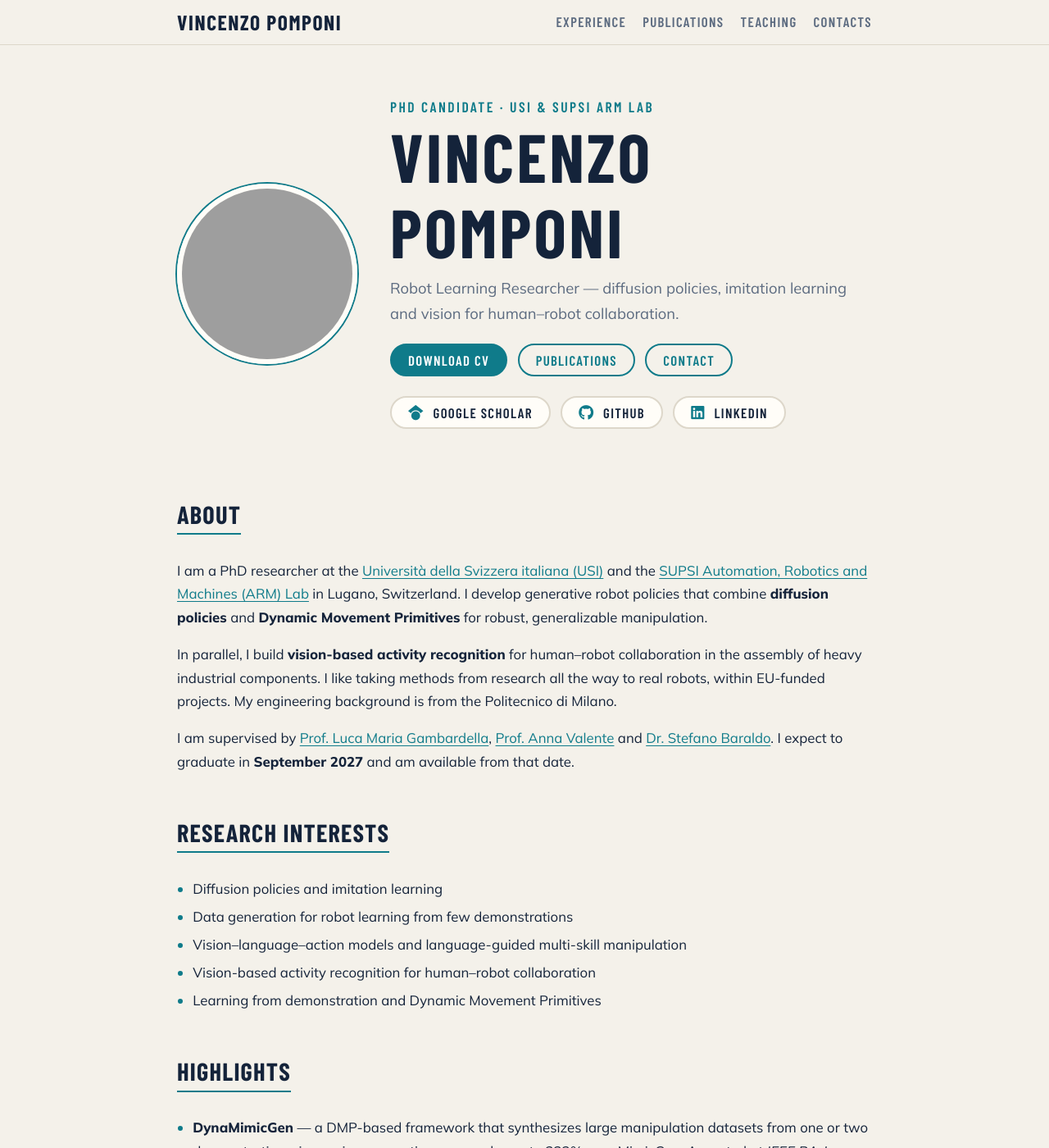
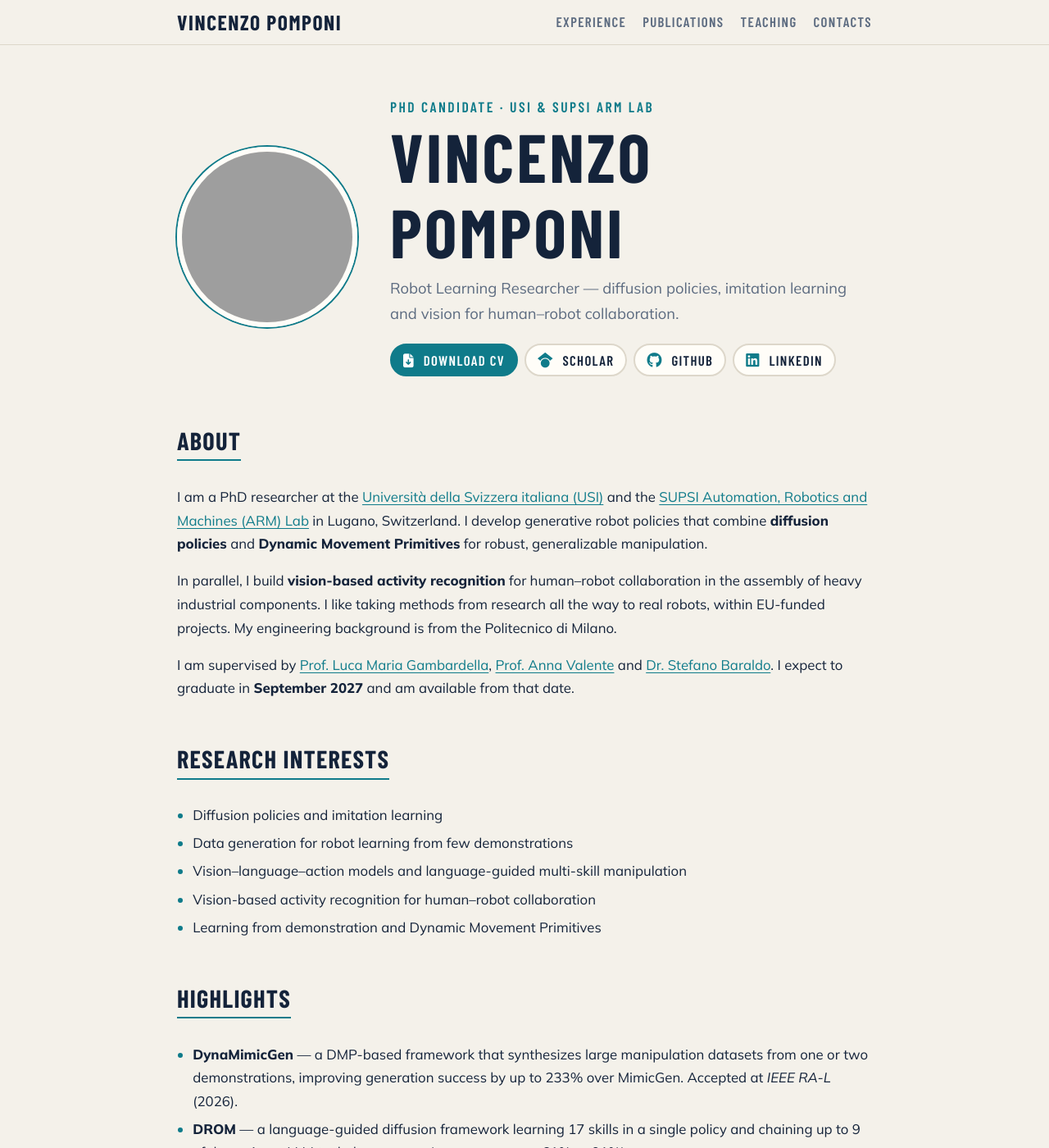
Before and after one commit to vincenzopomponi/vincenzopomponi.github.io, a Jekyll site: the page built from index.markdown, in a window 1280 px wide and 1400 px high. Shown: the whole window at 82% size. Built offline with Jekyll 4.4.1, drawn with Linux system fonts in a browser that asks for light colours; grey boxes are pictures that could not be loaded.

Commit message:
Updated publications section.

```diff
--- a/_layouts/home.html
+++ b/_layouts/home.html
@@ -8,12 +8,8 @@
     <h1 class="name">{{ site.title }}</h1>
     <p class="lead">{{ site.tagline }} — diffusion policies, imitation learning and vision for human–robot collaboration.</p>
     <p class="cta">
-      <a class="btn" href="{{ '/assets/files/Vincenzo_Pomponi_CV.pdf' | relative_url }}">Download CV</a>
-      <a class="btn ghost" href="{{ '/publications/' | relative_url }}">Publications</a>
-      <a class="btn ghost" href="{{ '/contacts/' | relative_url }}">Contact</a>
-    </p>
-    <p class="cta">
-      <a class="btn social" href="https://scholar.google.com/citations?user=ACuxQloAAAAJ&hl=it" rel="me"><i class="fa-brands fa-google-scholar" aria-hidden="true"></i> Google Scholar</a>
+      <a class="btn" href="{{ '/assets/files/Vincenzo_Pomponi_CV.pdf' | relative_url }}"><i class="fa-solid fa-file-arrow-down" aria-hidden="true"></i> Download CV</a>
+      <a class="btn social" href="https://scholar.google.com/citations?user=ACuxQloAAAAJ&hl=it" rel="me"><i class="fa-brands fa-google-scholar" aria-hidden="true"></i> Scholar</a>
       <a class="btn social" href="https://github.com/vincenzopomponi" rel="me"><i class="fa-brands fa-github" aria-hidden="true"></i> GitHub</a>
       <a class="btn social" href="https://www.linkedin.com/in/vincenzo-pomponi-840649208/" rel="me"><i class="fa-brands fa-linkedin" aria-hidden="true"></i> LinkedIn</a>
     </p>
--- a/assets/css/style.css
+++ b/assets/css/style.css
@@ -57,8 +57,8 @@
 .btn:hover { filter: brightness(1.1); }
 
 /* Cards / items */
-.card { display: grid; grid-template-columns: 240px 1fr; gap: 24px; background: var(--surface); border: 1px solid var(--line); border-radius: 14px; padding: 18px; margin: 18px 0; }
-.card img { border-radius: 8px; width: 100%; }
+.card { display: grid; grid-template-columns: 1fr; gap: 16px; background: var(--surface); border: 1px solid var(--line); border-radius: 14px; padding: 18px; margin: 18px 0; }
+.card img, .card video { border-radius: 8px; width: 100%; height: auto; background: #fff; display: block; }
 .card h3 { margin: 0 0 4px; font-size: 1.35rem; text-transform: none; }
 .card p { margin: .4rem 0; }
 .venue { color: var(--accent); font: 600 1rem var(--head); letter-spacing: .1em; text-transform: uppercase; }
@@ -77,7 +77,6 @@
 
 @media (max-width: 640px) {
   .hero { grid-template-columns: 1fr; text-align: center; padding-top: 40px; justify-items: center; }
-  .card { grid-template-columns: 1fr; }
   .site-footer .links a { margin: 0 16px 0 0; }
 }
 
@@ -85,3 +84,9 @@
 .btn.social { background: var(--surface); color: var(--ink); border-color: var(--line); }
 .btn.social i { margin-right: 6px; color: var(--accent); font-size: 1.1em; }
 .btn.social:hover { border-color: var(--accent); filter: none; }
+
+/* Keep the four hero buttons on one line */
+.cta { display: flex; flex-wrap: nowrap; gap: 8px; margin: 0; }
+.cta .btn { margin: 0; padding: 8px 14px; white-space: nowrap; }
+.btn i { margin-right: 6px; }
+@media (max-width: 640px) { .cta { justify-content: center; } .cta .btn { padding: 6px 9px; font-size: .95rem; } .cta .btn i { margin-right: 4px; } }
--- a/publications.markdown
+++ b/publications.markdown
@@ -8,7 +8,7 @@
 ---
 
 <div class="card">
-  <img src="{{ '/figures/DROM.jpg' | relative_url }}" alt="DROM">
+  <video src="{{ '/videos/DROM.mp4' | relative_url }}" poster="{{ '/figures/DROM.jpg' | relative_url }}" autoplay muted loop playsinline controls preload="metadata" aria-label="DROM demo video"></video>
   <div>
     <span class="venue">arXiv preprint · 2026</span>
     <h3>DROM: A Language-Guided Diffusion Framework for Multi-Skill Robotic Manipulation</h3>
@@ -19,7 +19,7 @@
 </div>
 
 <div class="card">
-  <img src="{{ '/figures/DMG_tasks.png' | relative_url }}" alt="DynaMimicGen tasks">
+  <video src="{{ '/videos/DMG_GIFs.mp4' | relative_url }}" poster="{{ '/figures/DMG_tasks.png' | relative_url }}" autoplay muted loop playsinline controls preload="metadata" aria-label="DynaMimicGen tasks demo video"></video>
   <div>
     <span class="venue">IEEE Robotics and Automation Letters · 2026</span>
     <h3>DynaMimicGen: A Data Generation Framework for Robot Learning of Dynamic Tasks</h3>
```
Also changed, not shown: 2 other files.
